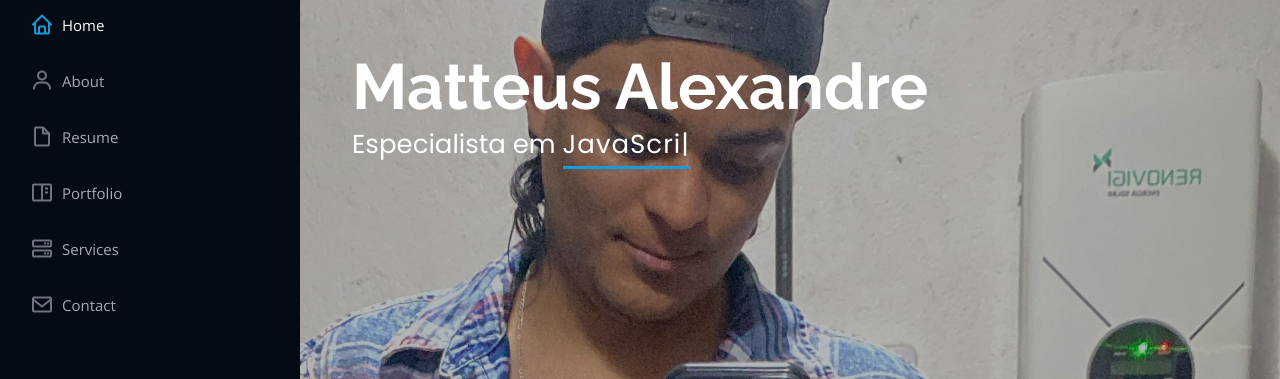
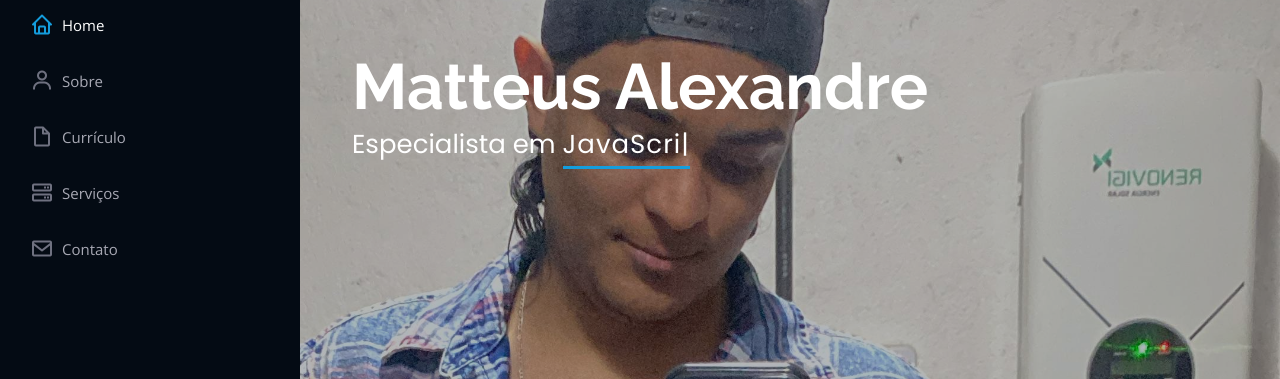
Before and after one commit to MatteusTenorio/Portfolio, a plain HTML site: page iPortfolio/index.html in a window 1280 px wide. Shown: the part 264-643 px from the top of the page. Drawn offline with nearby package versions, Linux system fonts and the light colour scheme.

Commit message:
tradução do menu lateral

```diff
--- a/iPortfolio/index.html
+++ b/iPortfolio/index.html
@@ -60,11 +60,10 @@
       <nav id="navbar" class="nav-menu navbar">
         <ul>
           <li><a href="#hero" class="nav-link scrollto active"><i class="bx bx-home"></i> <span>Home</span></a></li>
-          <li><a href="#about" class="nav-link scrollto"><i class="bx bx-user"></i> <span>About</span></a></li>
-          <li><a href="#resume" class="nav-link scrollto"><i class="bx bx-file-blank"></i> <span>Resume</span></a></li>
-          <li><a href="#portfolio" class="nav-link scrollto"><i class="bx bx-book-content"></i> <span>Portfolio</span></a></li>
-          <li><a href="#services" class="nav-link scrollto"><i class="bx bx-server"></i> <span>Services</span></a></li>
-          <li><a href="#contact" class="nav-link scrollto"><i class="bx bx-envelope"></i> <span>Contact</span></a></li>
+          <li><a href="#about" class="nav-link scrollto"><i class="bx bx-user"></i> <span>Sobre</span></a></li>
+          <li><a href="#resume" class="nav-link scrollto"><i class="bx bx-file-blank"></i> <span>Currículo</span></a></li>
+          <li><a href="#services" class="nav-link scrollto"><i class="bx bx-server"></i> <span>Serviços</span></a></li>
+          <li><a href="#contact" class="nav-link scrollto"><i class="bx bx-envelope"></i> <span>Contato</span></a></li>
         </ul>
       </nav><!-- .nav-menu -->
     </div>
```
